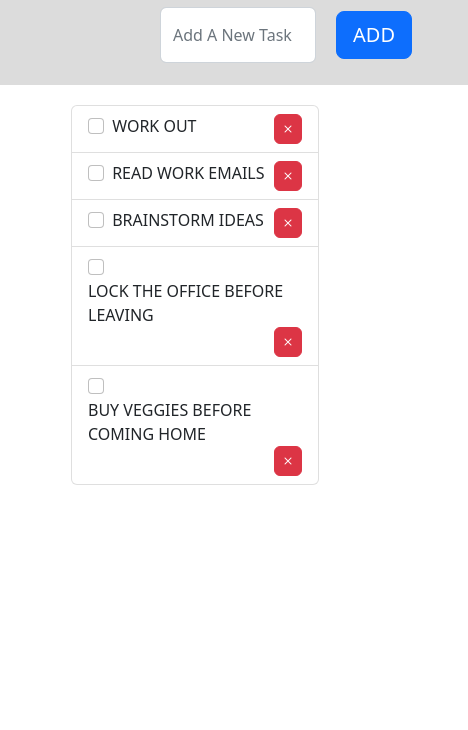
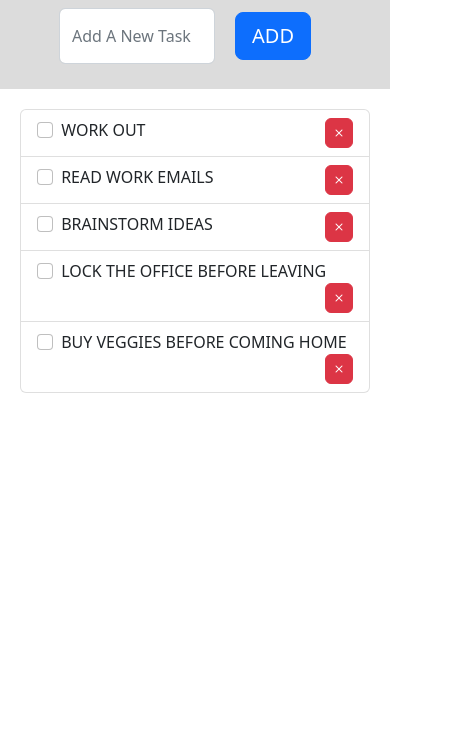
Before and after one commit to amaan0810/LGMVIP-Web-Task1, a plain HTML site: page index.html in a window 390 px wide. Shown: the part 114-844 px from the top of the page, 468 px wide, since content can reach past the window. Drawn offline with nearby package versions, Linux system fonts and the light colour scheme.

Commit message:
Update styles.css

```diff
--- a/styles.css
+++ b/styles.css
@@ -3,7 +3,6 @@
     width: 59px;
     height: 42px;
     color: #0040ff;
-
 }
 h1{
     font-size: 3.5em ;
@@ -26,7 +25,8 @@ h1{
 }
 .addbar{
     background-color: gainsboro;
-    padding: 24px 172px 22px 296px;
+    padding-top: 25px;
+    padding-bottom: 25px;
 }
 .bar{
     display: flex;
@@ -54,3 +54,10 @@ h1{
     float: right;
     padding: 2px 5px 2px 5px;
 }
+
+@media only screen and (max-width: 600px)  {
+    .list{
+        padding: 20px;
+    }
+
+}
```
